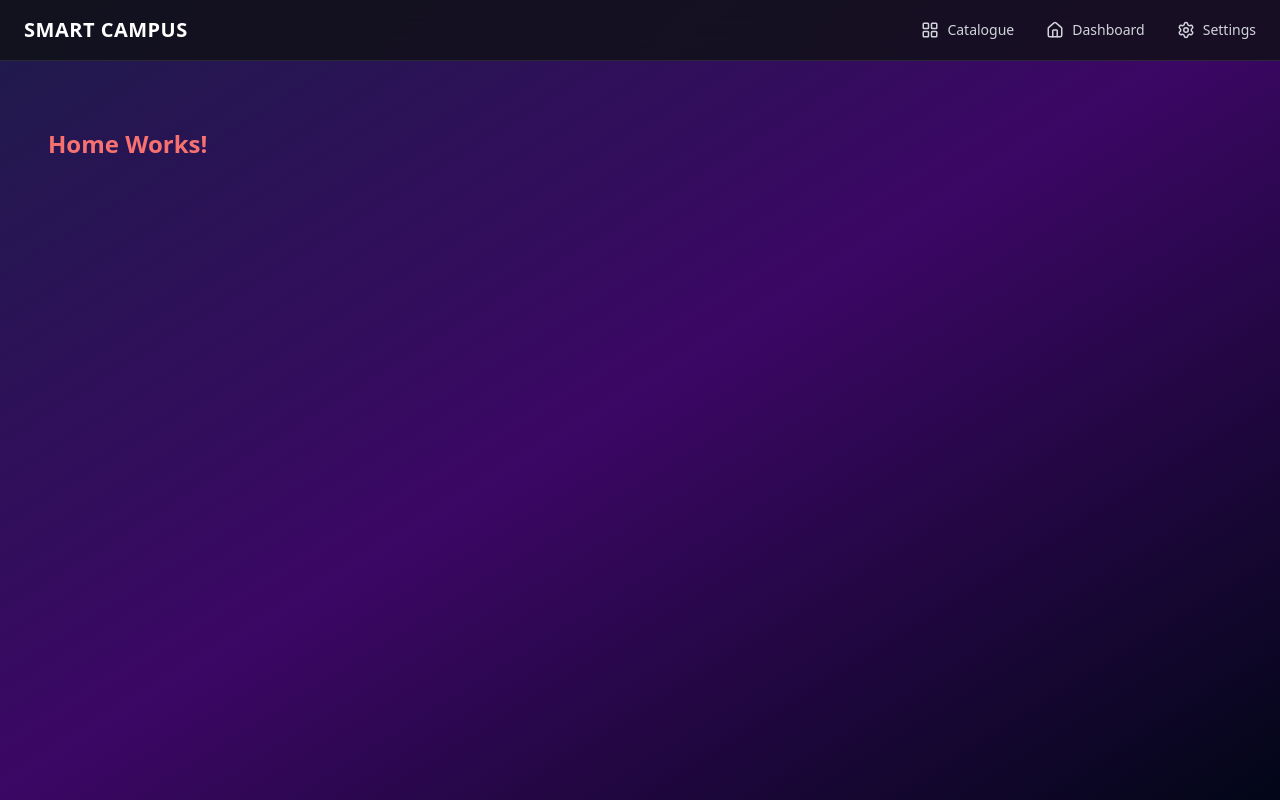
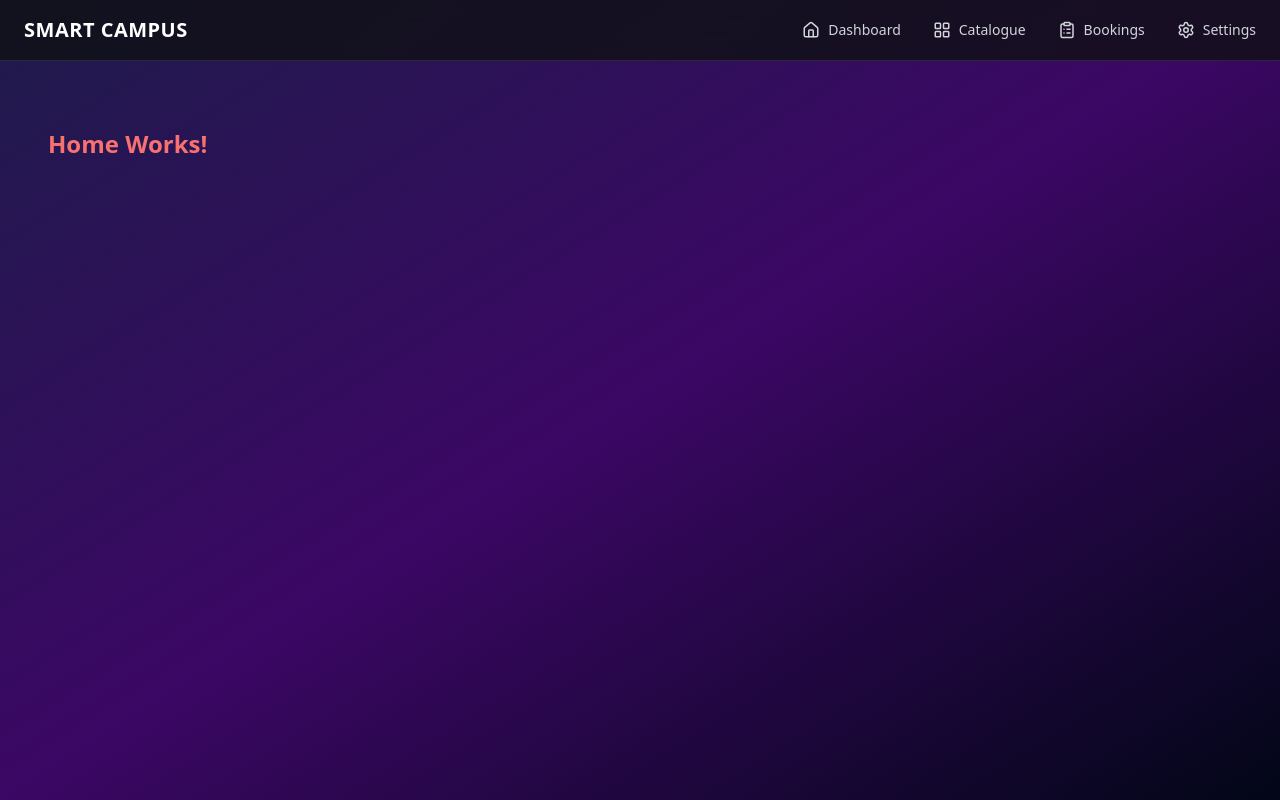
Before and after one commit to dhushan7/it3030-paf-2026-smart-campus-group-wd-1.1-12, a React app in the folder frontend/: page / in a window 1280 px wide. Built offline with nearby package versions, Linux system fonts and the light colour scheme; the HTML template or start-up script is replaced by a standard one.

Commit message:
update navbar links to use bookings entry

```diff
--- a/frontend/src/components/layout/Navbar.jsx
+++ b/frontend/src/components/layout/Navbar.jsx
@@ -1,9 +1,13 @@
 import React, { useState } from 'react';
-import { Link } from 'react-router-dom';
-import { Menu, X, LayoutGrid, Home, Settings } from 'lucide-react';
+import { Link, NavLink } from 'react-router-dom';
+import { Menu, X, LayoutGrid, Home, Settings, ClipboardList } from 'lucide-react';
 
 const Navbar = () => {
   const [open, setOpen] = useState(false);
+  const navLinkClassName = ({ isActive }) =>
+    `flex items-center gap-2 transition-colors ${
+      isActive ? "text-white" : "text-gray-300 hover:text-purple-400"
+    }`;
 
   return (
     <nav className="fixed top-0 left-0 w-full z-50 bg-[#0f1115]/80 backdrop-blur-xl border-b border-white/10">
@@ -19,17 +23,21 @@ const Navbar = () => {
 
         {/* Desktop Links */}
         <div className="hidden md:flex items-center gap-8 text-sm font-medium">
-          <Link className="flex items-center gap-2 text-gray-300 hover:text-purple-400 transition-colors" to="/catalogue">
+          <NavLink className={navLinkClassName} to="/dashboard">
+            <Home size={18} /> Dashboard
+          </NavLink>
+
+          <NavLink className={navLinkClassName} to="/catalogue">
             <LayoutGrid size={18} /> Catalogue
-          </Link>
+          </NavLink>
 
-          <Link className="flex items-center gap-2 text-gray-300 hover:text-purple-400 transition-colors" to="/dashboard">
-            <Home size={18} /> Dashboard
-          </Link>
+          <NavLink className={navLinkClassName} to="/bookings">
+            <ClipboardList size={18} /> Bookings
+          </NavLink>
 
-          <Link className="flex items-center gap-2 text-gray-300 hover:text-purple-400 transition-colors" to="/settings">
+          <NavLink className={navLinkClassName} to="/settings">
             <Settings size={18} /> Settings
-          </Link>
+          </NavLink>
         </div>
 
         {/* Mobile Toggle Button */}
@@ -45,17 +53,21 @@ const Navbar = () => {
       {/* Mobile Menu */}
       {open && (
         <div className="md:hidden px-6 pb-6 pt-2 space-y-4 bg-[#0f1115]/95 backdrop-blur-xl border-t border-white/10">
-          <Link onClick={() => setOpen(false)} to="/catalogue" className="flex items-center gap-3 text-gray-300 hover:text-purple-400">
+          <NavLink onClick={() => setOpen(false)} to="/dashboard" className="flex items-center gap-3 text-gray-300 hover:text-purple-400">
+            <Home size={20} /> Dashboard
+          </NavLink>
+
+          <NavLink onClick={() => setOpen(false)} to="/catalogue" className="flex items-center gap-3 text-gray-300 hover:text-purple-400">
             <LayoutGrid size={20} /> Catalogue
-          </Link>
+          </NavLink>
 
-          <Link onClick={() => setOpen(false)} to="/dashboard" className="flex items-center gap-3 text-gray-300 hover:text-purple-400">
-            <Home size={20} /> Dashboard
-          </Link>
+          <NavLink onClick={() => setOpen(false)} to="/bookings" className="flex items-center gap-3 text-gray-300 hover:text-purple-400">
+            <ClipboardList size={20} /> Bookings
+          </NavLink>
 
-          <Link onClick={() => setOpen(false)} to="/settings" className="flex items-center gap-3 text-gray-300 hover:text-purple-400">
+          <NavLink onClick={() => setOpen(false)} to="/settings" className="flex items-center gap-3 text-gray-300 hover:text-purple-400">
             <Settings size={20} /> Settings
-          </Link>
+          </NavLink>
         </div>
       )}
     </nav>
```
